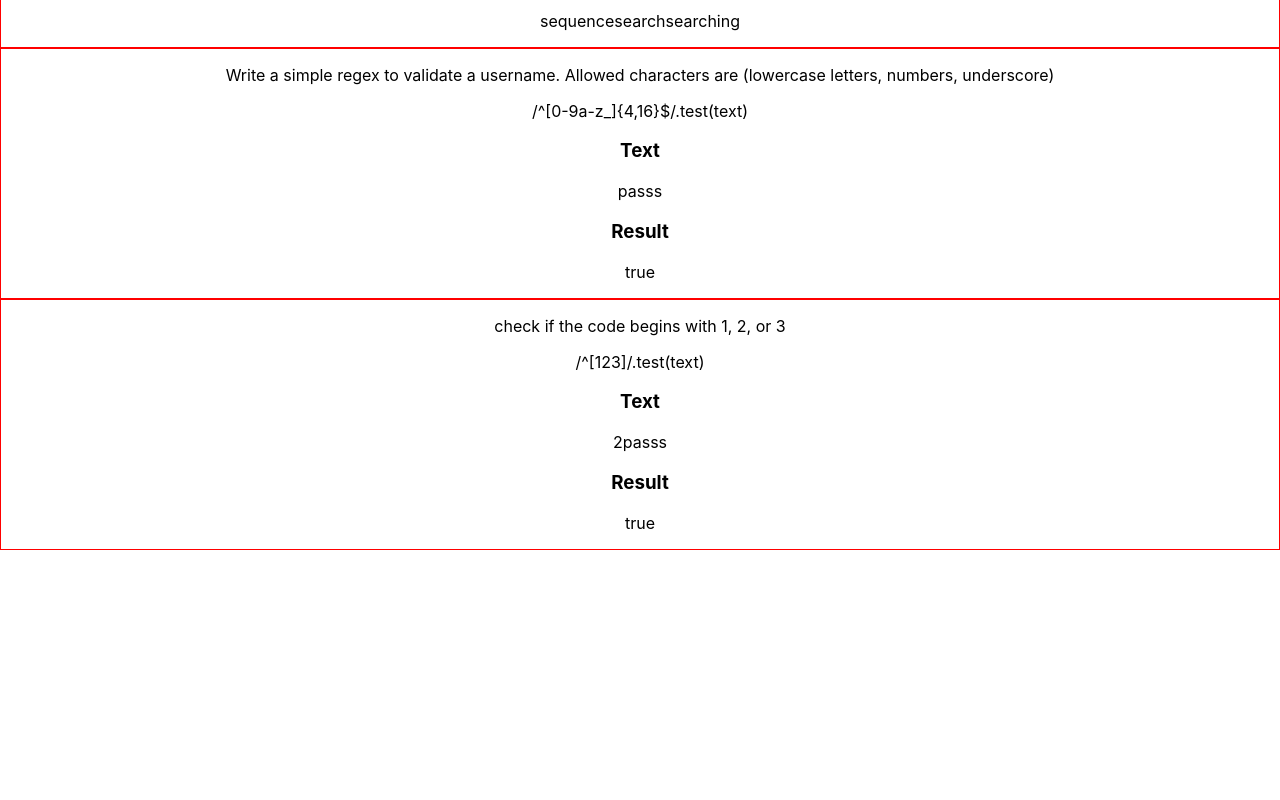
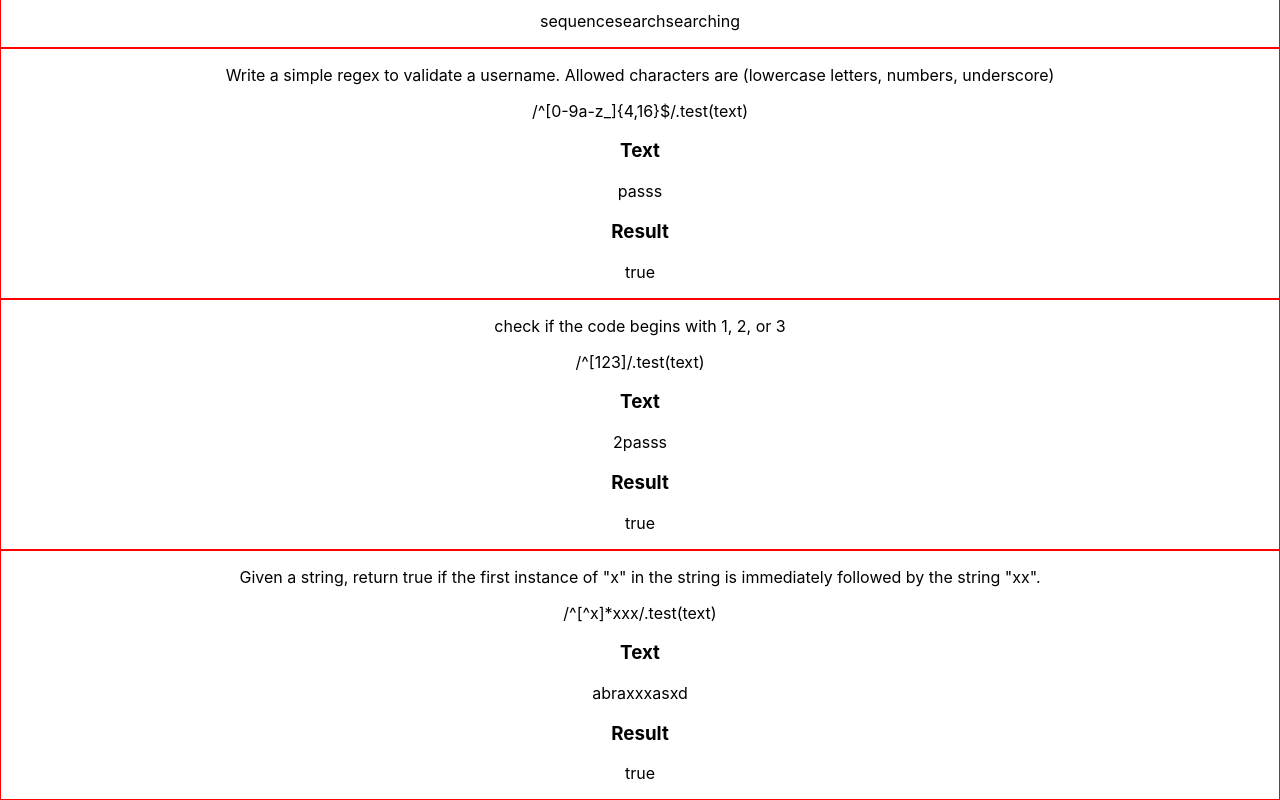
Before and after one commit to JavierV8/RegEx, a React (Create React App) app: page / in a window 1280 px wide. Shown: the part 534-1334 px from the top of the page. Before the commit the page ends 1084 px from the top, so only its background shows below. Built offline with nearby package versions, Linux system fonts and the light colour scheme.

Commit message:
added new regex

```diff
--- a/src/App.js
+++ b/src/App.js
@@ -3,6 +3,7 @@ import Component1 from './components/compoent1';
 import Component2 from './components/component2';
 import Component3 from './components/component3';
 import Component4 from './components/component4';
+import Component5 from './components/component5';
 import "./App.css";
 
 function App() {
@@ -12,6 +13,7 @@ function App() {
       <Component2 />
       <Component3 />
       <Component4 />
+      <Component5 />
     </div>
   );
 }
--- /dev/null
+++ b/src/components/component5.jsx
@@ -0,0 +1,28 @@
+import React, { useEffect, useState } from "react";
+import "../App.css";
+
+function App() {
+  const [result1, setResult1] = useState(null);
+  const text = 'abraxxxasxd';
+
+  useEffect(() => {
+      setResult1(/^[^x]*xxx/.test(text).toString());
+      //setResult1((text.substr(text.indexOf('x')+1,2) === 'xx').toString());
+  }, []);
+
+  return (
+    <div className="App">
+      <div className="box">
+        <p>Given a string, return true if the first instance of "x" in the string is immediately followed by the string "xx".</p>
+        <p>{`/^[^x]*xxx/.test(text)`}</p>
+        <h3>Text</h3>
+        <p>{text}</p>
+
+        <h3>Result</h3>
+        <p>{result1}</p>
+      </div>
+    </div>
+  );
+}
+
+export default App;
```
